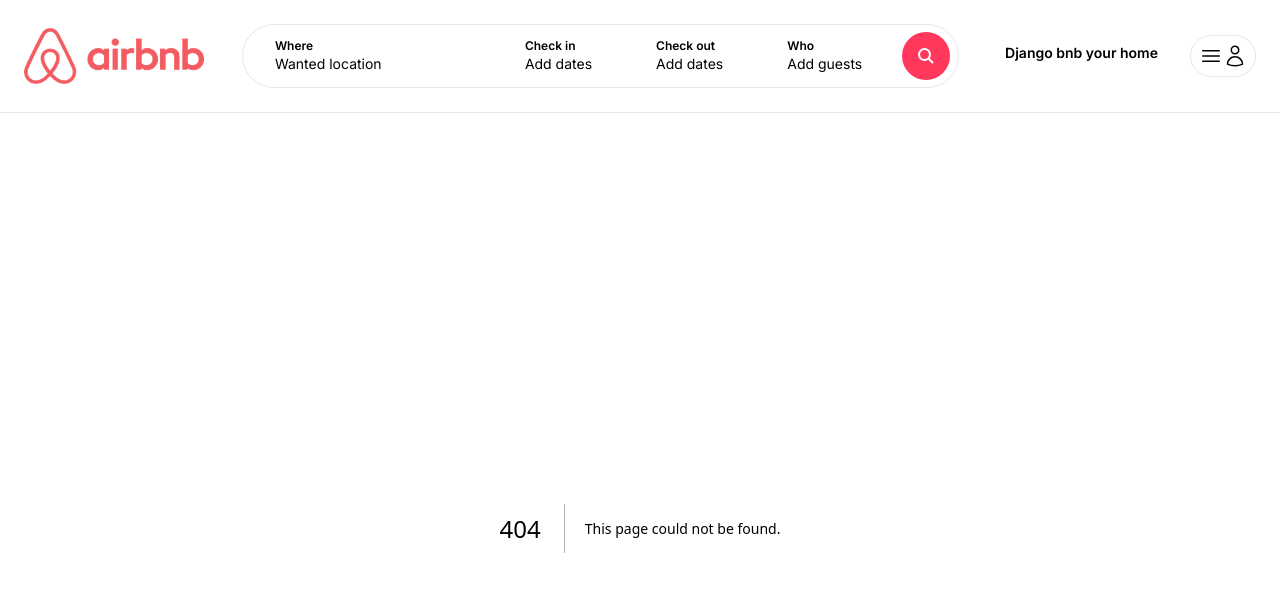
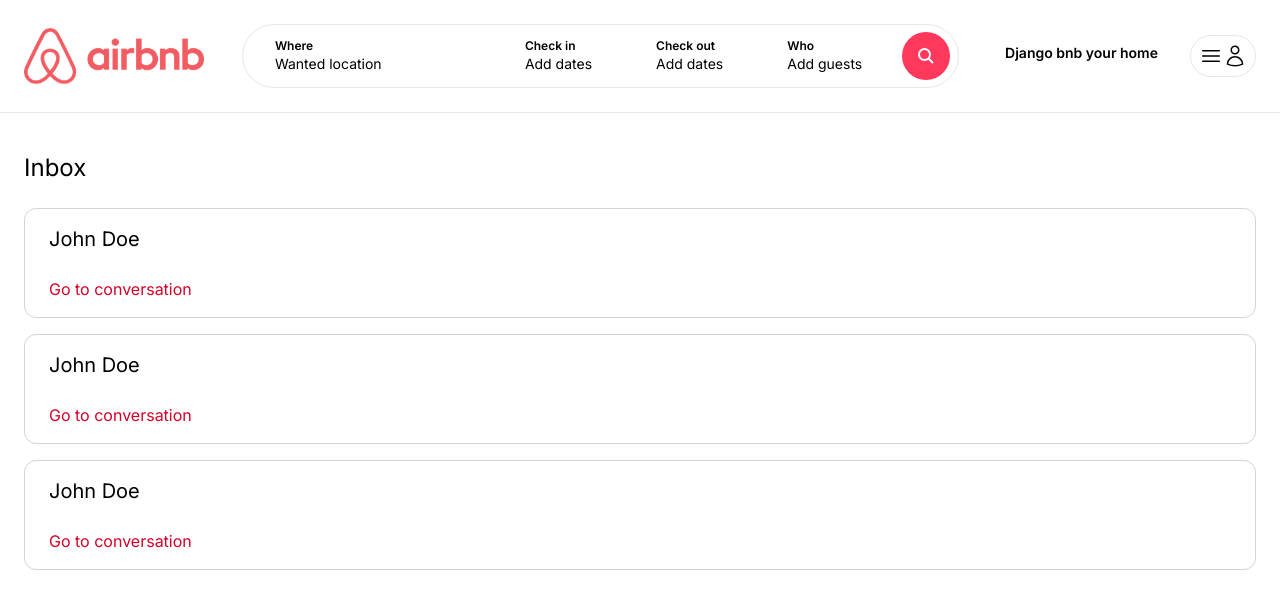
Before and after one commit to ian293382/Airbnb_clone_django, a Next.js app in the folder djangobnb/: page /indox in a window 1280 px wide. Before the commit this address had no page. Shown: the top 608 px of the page. Built offline with nearby package versions, Linux system fonts and the light colour scheme.

Commit message:
create Inbox page  (static)

```diff
--- /dev/null
+++ b/djangobnb/app/components/inbox/Conversation.tsx
@@ -0,0 +1,11 @@
+const Conversation = () => {
+    return (
+        <div className="px-6 py-4 cursor-pointer border border-gray-300 border border-gray-300 rounded-xl">
+           <p className="mb-6 text-xl">John Doe</p>
+
+           <p className="text-airbnb-dark">Go to conversation</p>
+        </div>
+    )
+}
+
+export default Conversation
--- /dev/null
+++ b/djangobnb/app/indox/page.tsx
@@ -0,0 +1,15 @@
+import Conversation from "../components/inbox/Conversation";
+
+const InboxPage = () => {
+    return (
+        <main className="max-w-[1500px] mx-auto px-6 pb-6  space-y-4">
+            <h1 className="my-6 text-2xl">Inbox</h1>
+
+            <Conversation/>
+            <Conversation/>
+            <Conversation/>
+        </main>
+    )
+}
+
+export default InboxPage;
--- a/djangobnb/app/myproperties/page.tsx
+++ b/djangobnb/app/myproperties/page.tsx
@@ -1,4 +1,4 @@
-import Image from "next/image";
+
 
 import PropertyList from "../components/properties/PropertyList";
 
```
